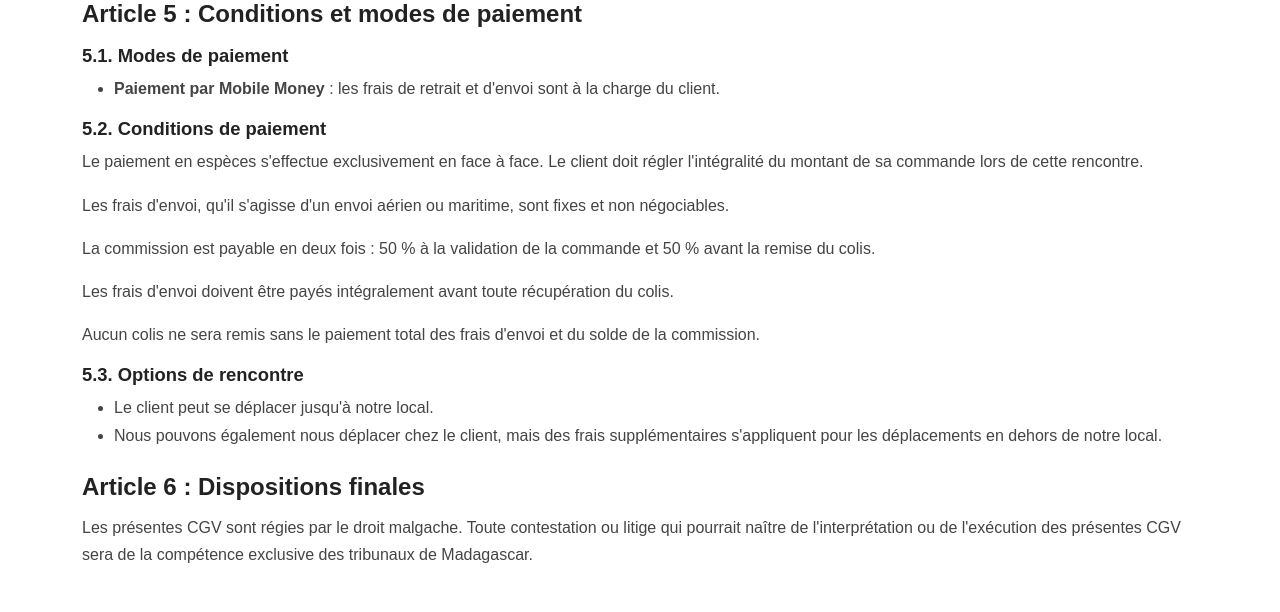
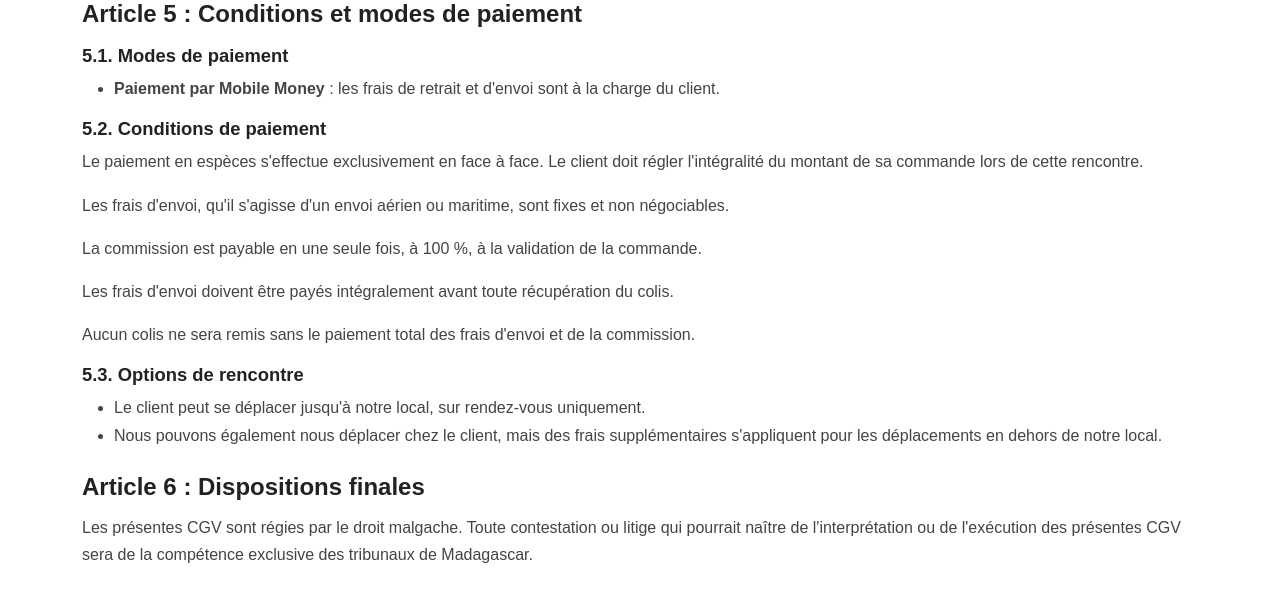
Before and after one commit to thierry1804/duosite, a Symfony app: template templates/cgv/index.html.twig in a window 1280 px wide. Shown: the part 2201-2813 px from the top of the page. Run offline with Twig, Linux system fonts and the light colour scheme; the template is opened without the code that fills it, so the values that code supplies are empty; some libraries are stand-ins or nearby versions; some web fonts are replaced.

Commit message:
Ajuster les CGV : commission à 100 % en une fois et visite au local sur rendez-vous.
Co-authored-by: Cursor <cursoragent@cursor.com>

```diff
--- a/templates/cgv/_content.html.twig
+++ b/templates/cgv/_content.html.twig
@@ -78,13 +78,13 @@
     <h3>5.2. Conditions de paiement</h3>
     <p>Le paiement en espèces s'effectue exclusivement en face à face. Le client doit régler l'intégralité du montant de sa commande lors de cette rencontre.</p>
     <p>Les frais d'envoi, qu'il s'agisse d'un envoi aérien ou maritime, sont fixes et non négociables.</p>
-    <p>La commission est payable en deux fois : 50 % à la validation de la commande et 50 % avant la remise du colis.</p>
+    <p>La commission est payable en une seule fois, à 100 %, à la validation de la commande.</p>
     <p>Les frais d'envoi doivent être payés intégralement avant toute récupération du colis.</p>
-    <p>Aucun colis ne sera remis sans le paiement total des frais d'envoi et du solde de la commission.</p>
+    <p>Aucun colis ne sera remis sans le paiement total des frais d'envoi et de la commission.</p>
 
     <h3>5.3. Options de rencontre</h3>
     <ul>
-        <li>Le client peut se déplacer jusqu'à notre local.</li>
+        <li>Le client peut se déplacer jusqu'à notre local, sur rendez-vous uniquement.</li>
         <li>Nous pouvons également nous déplacer chez le client, mais des frais supplémentaires s'appliquent pour les déplacements en dehors de notre local.</li>
     </ul>
 </section>
```
